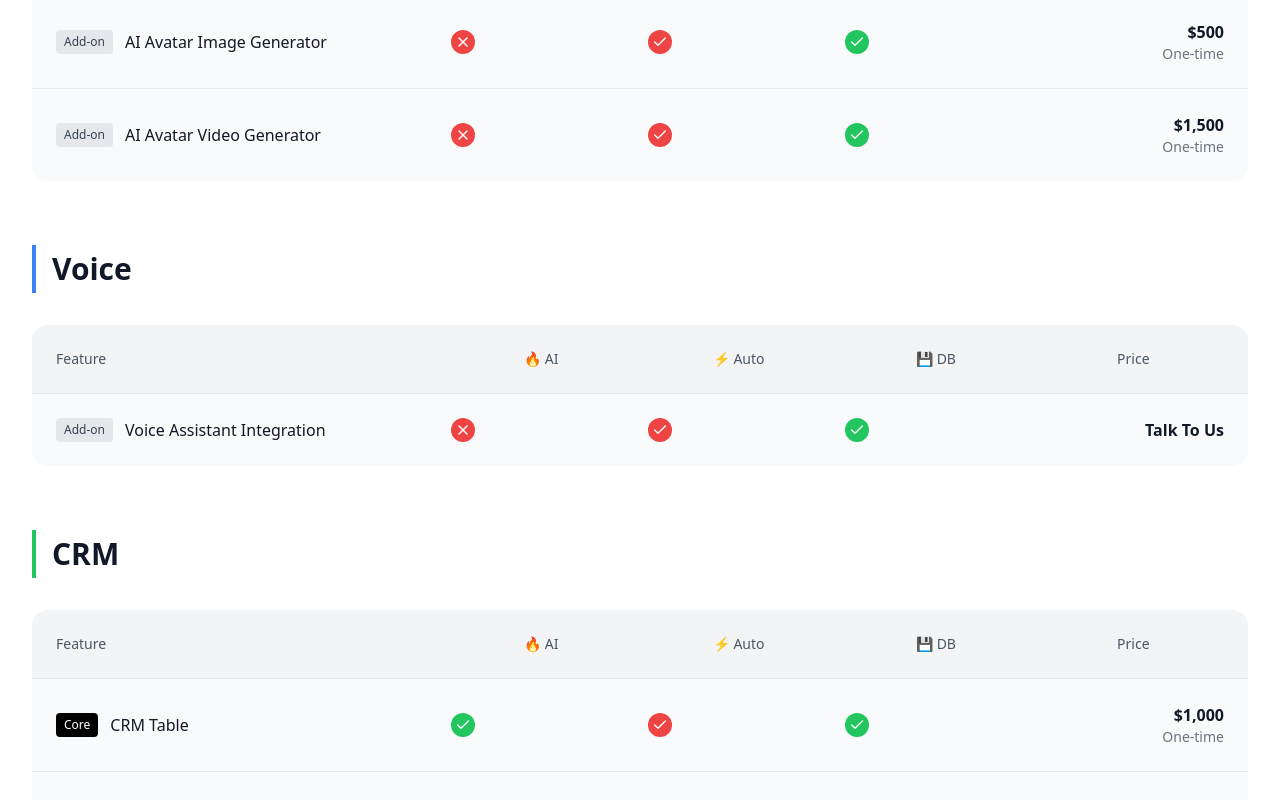
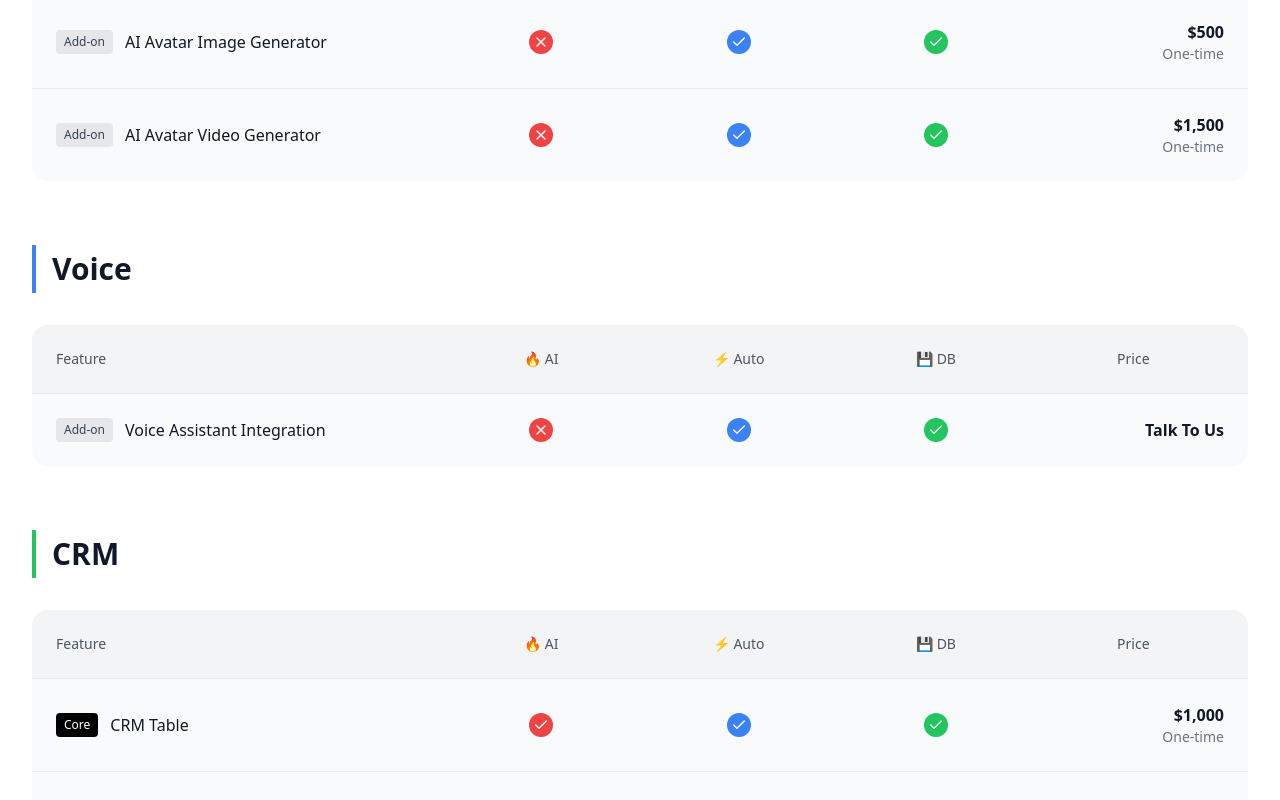
Before and after one commit to daveenci-ai/daveenci-ai-website, a React (Vite) app: page /pricing in a window 1280 px wide. Shown: the part 2540-3340 px from the top of the page. Built offline with nearby package versions, Linux system fonts and the light colour scheme.

Commit message:
Fix pricing table: center status icons and make Auto column blue

```diff
--- a/src/pages/Pricing.tsx
+++ b/src/pages/Pricing.tsx
@@ -235,35 +235,37 @@ const Pricing = () => {
   const systemFoundations = [
     {
       name: "GitHub Account",
-      price: "$250",
+      price: "$150",
       period: "One-time"
     },
     {
       name: "Domain / DNS Records",
-      price: "$250",
+      price: "$150",
       period: "One-time"
     },
     {
       name: "Hosting / Server / Database",
-      price: "$500",
+      price: "$350",
       period: "One-time"
     },
     {
       name: "APIs / Webhooks",
-      price: "$500",
+      price: "$350",
       period: "One-time"
     }
   ];
 
-  const renderStatusIcon = (included: boolean, tier: string) => {
-    if (included && tier === 'growth') {
-      return <div className="w-6 h-6 rounded-full bg-red-500 flex items-center justify-center"><Check className="w-4 h-4 text-white" /></div>;
-    } else if (included && tier === 'aiMax') {
-      return <div className="w-6 h-6 rounded-full bg-green-500 flex items-center justify-center"><Check className="w-4 h-4 text-white" /></div>;
-    } else if (included && tier === 'starter') {
-      return <div className="w-6 h-6 rounded-full bg-green-500 flex items-center justify-center"><Check className="w-4 h-4 text-white" /></div>;
+  const renderStatusIcon = (included: boolean, column: string) => {
+    if (included) {
+      if (column === 'ai') {
+        return <div className="w-6 h-6 rounded-full bg-red-500 flex items-center justify-center mx-auto"><Check className="w-4 h-4 text-white" /></div>;
+      } else if (column === 'auto') {
+        return <div className="w-6 h-6 rounded-full bg-blue-500 flex items-center justify-center mx-auto"><Check className="w-4 h-4 text-white" /></div>;
+      } else if (column === 'db') {
+        return <div className="w-6 h-6 rounded-full bg-green-500 flex items-center justify-center mx-auto"><Check className="w-4 h-4 text-white" /></div>;
+      }
     } else {
-      return <div className="w-6 h-6 rounded-full bg-red-500 flex items-center justify-center"><X className="w-4 h-4 text-white" /></div>;
+      return <div className="w-6 h-6 rounded-full bg-red-500 flex items-center justify-center mx-auto"><X className="w-4 h-4 text-white" /></div>;
     }
   };
 
@@ -396,9 +398,9 @@ const Pricing = () => {
                           <div className="text-sm text-gray-500 mt-1">+ AI-Powered Copywriter Tool on request</div>
                         )}
                       </div>
-                      <div className="text-center">{renderStatusIcon(item.starter, 'starter')}</div>
-                      <div className="text-center">{renderStatusIcon(item.growth, 'growth')}</div>
-                      <div className="text-center">{renderStatusIcon(item.aiMax, 'aiMax')}</div>
+                                             <div className="text-center">{renderStatusIcon(item.starter, 'ai')}</div>
+                       <div className="text-center">{renderStatusIcon(item.growth, 'auto')}</div>
+                       <div className="text-center">{renderStatusIcon(item.aiMax, 'db')}</div>
                       <div className="text-right">
                         <div className="font-bold text-gray-900">{item.price}</div>
                         {item.period && <div className="text-sm text-gray-500">{item.period}</div>}
```
